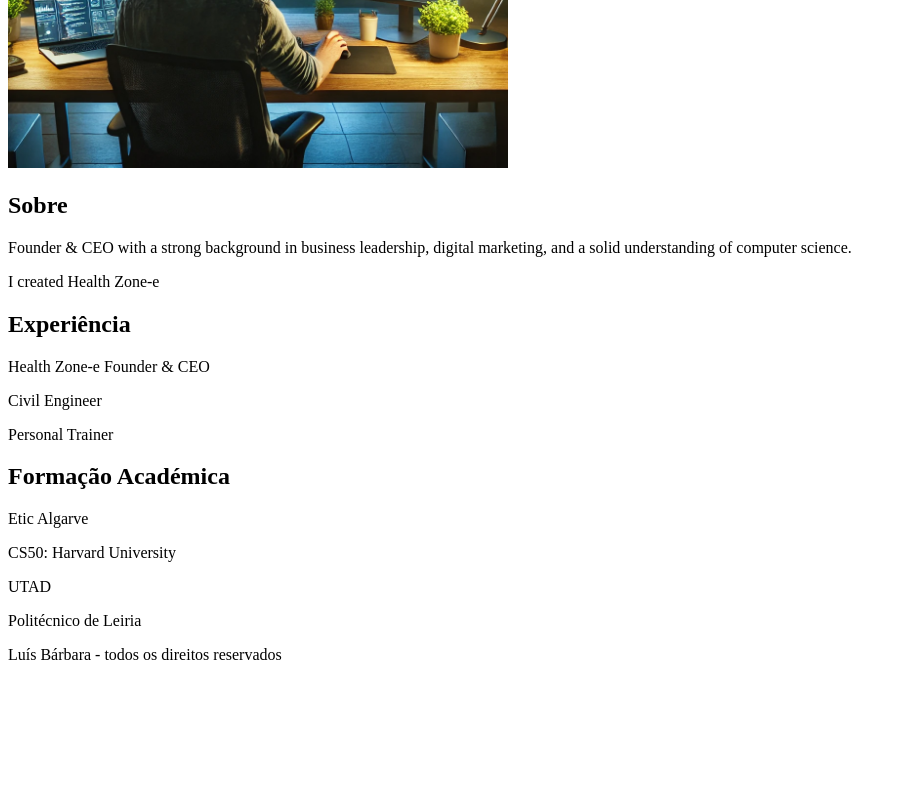
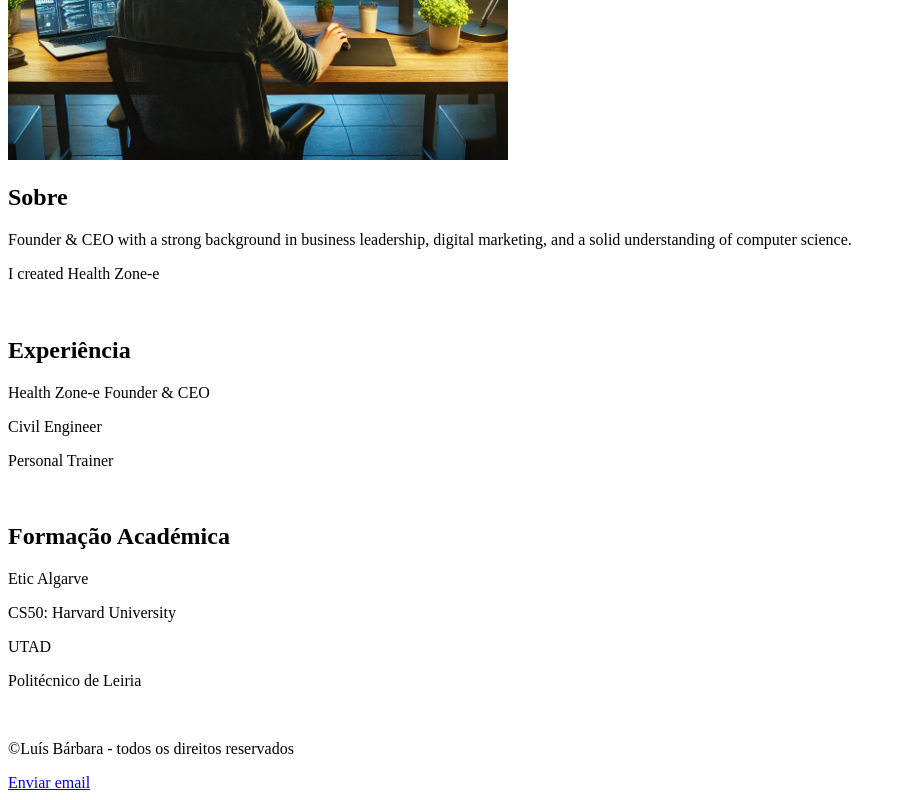
Before and after one commit to luis-barbara/webpages-portfolio, a plain HTML site: page index.html in a window 1280 px wide. Shown: the part 464-1264 px from the top of the page, without its empty margins (0-906 px from the left). Before the commit the page ends 1144 px from the top, so only its background shows below. Drawn offline with Linux system fonts and the light colour scheme.

Commit message:
build: melhorias no codigo e estilização

```diff
--- a/index.html
+++ b/index.html
@@ -6,7 +6,6 @@
 </head>
 <body>
     <header>
-        <p></p>
         <a href="/index.html">Luís Bárbara</a>
         <nav>
             <a href="sobre">Sobre</a>
@@ -22,12 +21,14 @@
             <p>Founder & CEO with a strong background in business leadership, digital marketing, and a solid understanding of computer science.</p>
             <p>I created Health Zone-e</p>
        </div>
+       <br>
        <div id="experiencia">
             <h2>Experiência</h2>
             <p>Health Zone-e Founder & CEO</p>
             <p>Civil Engineer</p>
             <p>Personal Trainer</p>
         </div>
+        <br>
         <div id="formacao"></div>
             <h2>Formação Académica</h2>
             <p>Etic Algarve</p>
@@ -36,9 +37,10 @@
             <p>Politécnico de Leiria</p>
         </div>
     </main>
+    <br>
     <footer>
-        <p>Luís Bárbara - todos os direitos reservados</p>
-        <a href="mailto:luis_barbara@eticalgarve.com"></a>
+        <p>&copy;Luís Bárbara - todos os direitos reservados</p>
+        <a href="mailto:luis_barbara@eticalgarve.com">Enviar email</a>
     </footer>
 </body>
 </html>
```
